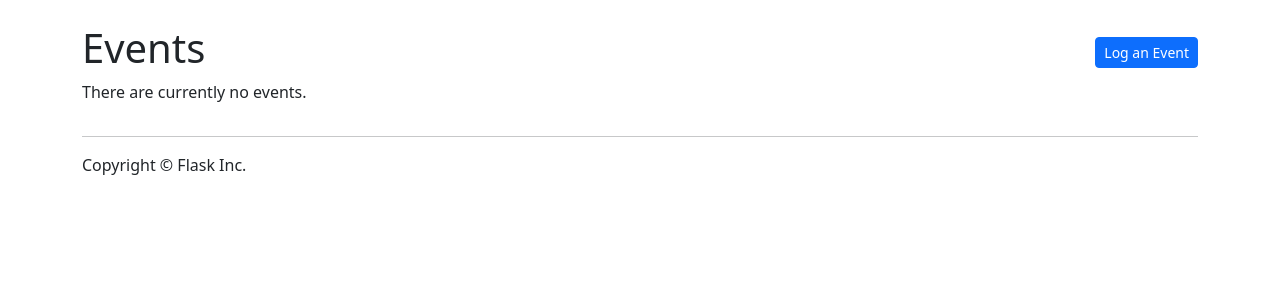
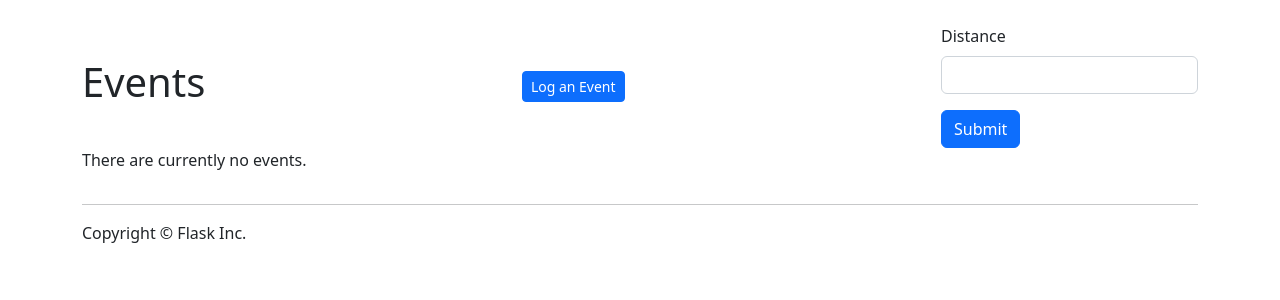
Before and after one commit to LoganDH/COMP3901, a Flask app: page /events in a window 1280 px wide. Shown: the part 56-356 px from the top of the page. Run offline with Flask 3, Linux system fonts and the light colour scheme; some libraries are stand-ins or nearby versions.

Commit message:
now creating clusters using the database and html form

```diff
--- a/app/extractor.py
+++ b/app/extractor.py
@@ -5,13 +5,16 @@ from sklearn.feature_extraction.text import TfidfVectorizer
 from sklearn.cluster import DBSCAN
 # import mysql.connector
 
+"""
+
 events = ("I drive a honda and it's fast.", "I drive a range rover and its luxurious.", "I love to eat an apple.", "The weather is nice today.", "Oranges are my favourite fruit.", "Toyotas are very reliable cars.", "I did not know that grapes were used to make wine.", "I use a towel to dry off after a shower.", "The new hyundai cars are very sleek.")
 
 distance = 0.8
 
+"""
+
 def cluster_data(data, distance):
     # Remove stop words and tokenize text data
-    print("eps: ", distance)
     stop_words = set(stopwords.words('english'))
     tokenized_data = [nltk.word_tokenize(text.lower()) for text in data]
     tokenized_data = [[word for word in text if word not in stop_words] for text in tokenized_data]
@@ -35,12 +38,14 @@ def cluster_data(data, distance):
             results['Noise data'] = list(cluster_data['text'])
         else:
             results[f'Cluster {cluster_id}'] = list(cluster_data['text'])
-    return results
+    return(results)
+
+"""
 
 results = cluster_data(events, distance)
 print(results)
 
-"""
+
 
 # Connect to MySQL database
 mydb = mysql.connector.connect(
--- a/app/forms.py
+++ b/app/forms.py
@@ -1,5 +1,5 @@
 from flask_wtf import FlaskForm
-from wtforms import StringField, PasswordField
+from wtforms import StringField, DecimalField # PasswordField
 from wtforms.validators import InputRequired, Email
 
 class UserForm(FlaskForm):
@@ -17,3 +17,6 @@ class SchoolForm(FlaskForm):
     address = StringField('Address', validators=[InputRequired()])
     phone = StringField('Phone', validators=[InputRequired()])
     email = StringField('E-Mail', validators=[InputRequired(), Email()])
+
+class DistanceForm(FlaskForm):
+    distance = DecimalField('Distance', places=1, rounding=None)
--- a/app/templates/events.html
+++ b/app/templates/events.html
@@ -4,6 +4,14 @@
     <section class="d-flex justify-content-between align-items-center">
         <h1>Events</h1>
         <a href="{{ url_for('new_event')}}" class="btn btn-sm btn-primary">Log an Event</a>
+        <form action="{{ url_for('events') }}" method="post">
+            {{ form.csrf_token }}
+            <div class="form-group mb-3">
+                {{ form.distance.label(class="form-label") }}
+                {{ form.distance(class="form-control") }}
+            </div>
+            <button type="submit" class="btn btn-primary">Submit</button>
+        </form>
     </section>
 
     {% include 'flash_messages.html' %}
--- a/app/views.py
+++ b/app/views.py
@@ -1,7 +1,8 @@
 from app import app, db
 from flask import render_template, request, redirect, url_for, flash
-from .models import User, Events
-from .forms import UserForm, EventForm
+from .models import User as UserTBL, Events as EventsTBL
+from .forms import UserForm, EventForm, DistanceForm
+from .extractor import cluster_data
 
 
 ###
@@ -19,17 +20,36 @@ def about():
     """Render the website's about page."""
     return render_template('about.html', name="LAMRtech's Capstone Project")
 
+
 @app.route('/users')
 def users():
-    users = User.query.all()
+    users = UserTBL.query.all()
 
     return render_template('users.html', users=users)
 
-@app.route('/events')
+
+@app.route('/events', methods=['post', 'get'])
 def events():
-    events = Events.query.all()
+    # Get rows from the Events table
+    events = EventsTBL.query.all()
 
-    return render_template('events.html', events=events)
+    new_distance_form = DistanceForm()
+    if new_distance_form.validate_on_submit():
+        # Get distance
+        distance = new_distance_form.distance.data
+        print(f"Distance: {distance}")
+        # Filter event entries out of Events table
+        entries = []
+        for event in events:
+            entries.append(event.entry)
+        extractions=cluster_data(entries, float(distance))
+        for key, values in extractions.items():
+            print(f'{key}:')
+            for value in values:
+                print(value)
+
+    return render_template('events.html', events=events, form=new_distance_form)
+
 
 @app.route('/users/new', methods=['post', 'get'])
 def new_user():
@@ -39,7 +59,7 @@ def new_user():
         email = new_user_form.email.data
         # password = new_user_form.password.data
 
-        user = User(username, email) # , password
+        user = UserTBL(username, email) # , password
         db.session.add(user)
         db.session.commit()
 
@@ -49,18 +69,19 @@ def new_user():
     flash_errors(new_user_form)
     return render_template('add_user.html', form=new_user_form)
 
+
 @app.route('/events/new', methods=['post', 'get'])
 def new_event():
     new_event_form = EventForm()
     if new_event_form.validate_on_submit():
         event = new_event_form.event.data
 
-        entry = Events(event)
+        entry = EventsTBL(event)
         db.session.add(entry)
         db.session.commit()
 
         flash('Message successfully added!', 'success')
-        redirect(url_for('events'))
+        return redirect(url_for('events'))
 
     flash_errors(new_event_form)
     return render_template('add_event.html', form=new_event_form)
```
